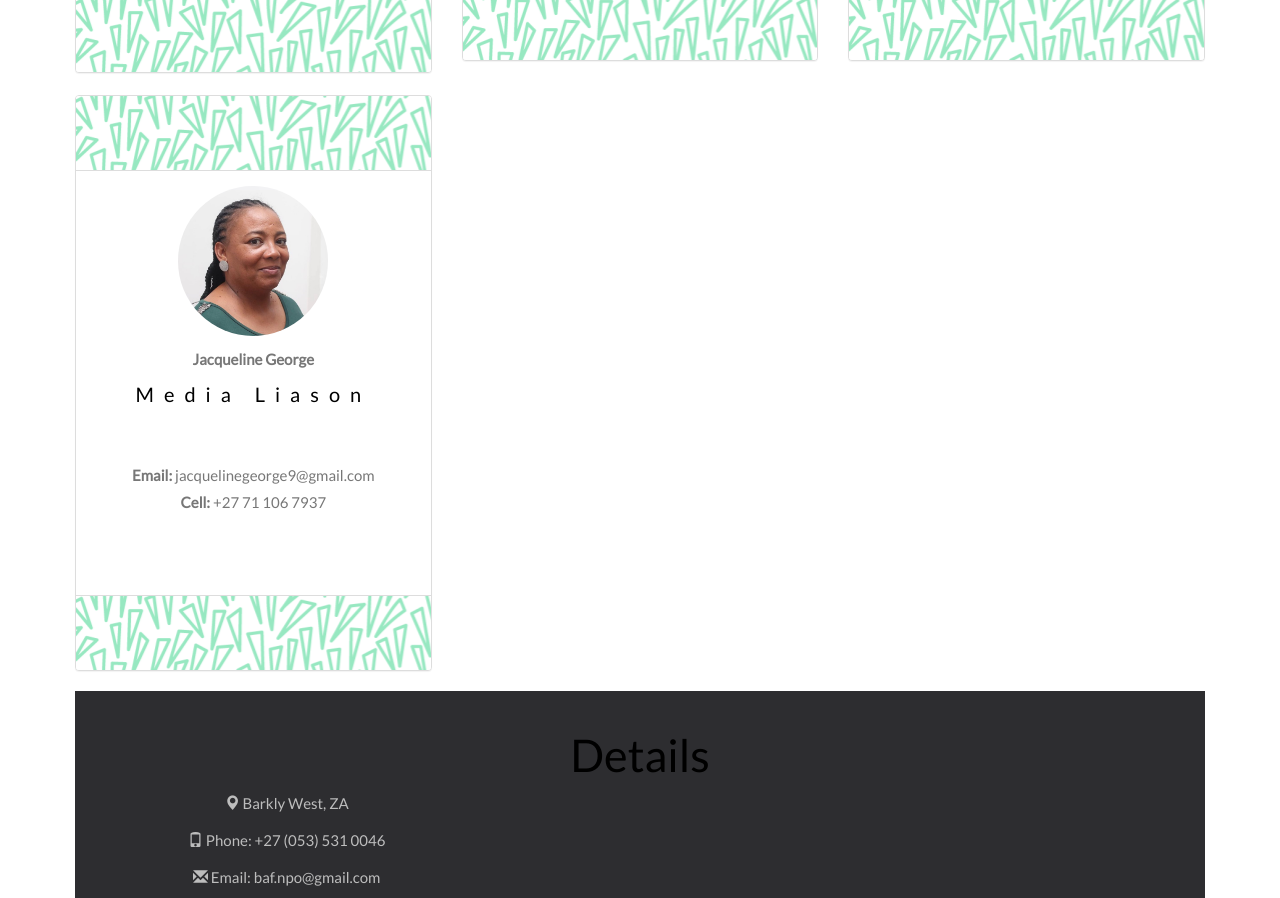
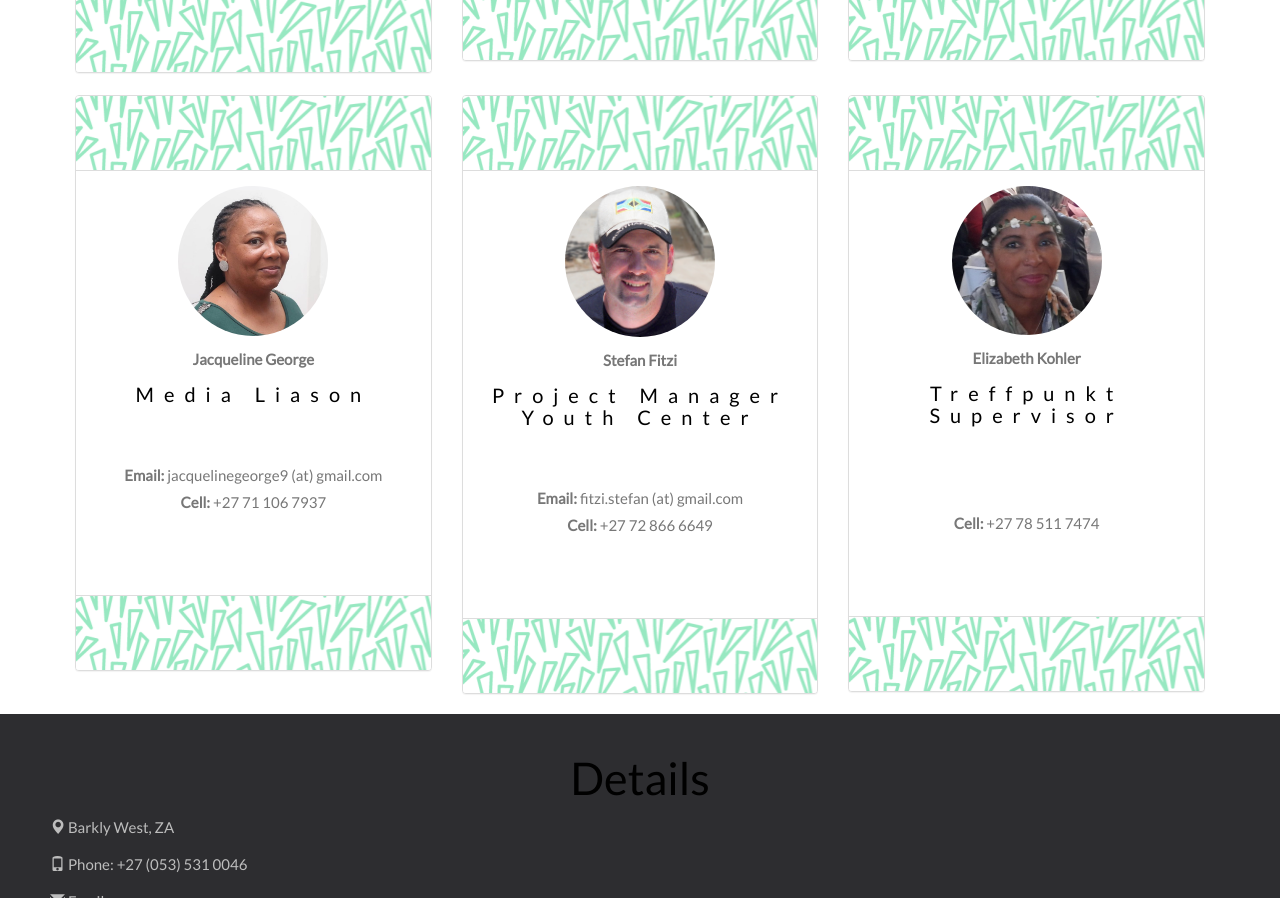
Before and after one commit to stefanfitzi/baf-website, a plain HTML site: page bafpage/contacts.html in a window 1280 px wide. Shown: the part 704-1602 px from the top of the page. Drawn offline with nearby package versions, Linux system fonts and the light colour scheme.

Commit message:
Added more contacts with profile pictures

```diff
--- a/bafpage/contacts.html
+++ b/bafpage/contacts.html
@@ -204,7 +204,7 @@
            <h4>Founder and Coordinator</h4>
           <br/>
 
-           <b>Email:</b> irene.fitzi@gmx.ch
+           <b>Email:</b> irene.fitzi (at) gmx.ch
           <br/>
            <b>Cell:</b> +27 72 698 2881
            <br/>
@@ -232,9 +232,10 @@
         <b>Benita George</b>
            <br/>
            <h4>Chairperson</h4>
+
           <br/>
 
-          <b> Email:</b> benita@rising-stars.org
+          <b> Email:</b> benita (at) rising-stars.org
 
           <br/>
           <b> Cell:</b> +27 73 433 1766
@@ -266,7 +267,7 @@
            <h4>Treasurer</h4>
           <br/>
 
-           <b>Email:</b> s.bontsi@gmail.com
+           <b>Email:</b> s.bontsi (at) gmail.com
           <br/>
 
           <b> Cell:</b> +27 71 604 3588
@@ -296,7 +297,7 @@
         </div>
         <div class="panel-body">
         <p>
-        <img src="images/jsg.jpg" class="img-responsive img-circle margin" style="display:inline" alt="Benita" width="150" height="150">
+        <img src="images/jsg.jpg" class="img-responsive img-circle margin" style="display:inline" alt="Jacqui" width="150" height="150">
         </p>
         <p>
         <b>Jacqueline George</b>
@@ -304,7 +305,7 @@
            <h4>Media Liason</h4>
           <br/>
 
-          <b> Email:</b> jacquelinegeorge9@gmail.com
+          <b> Email:</b> jacquelinegeorge9 (at) gmail.com
 
           <br/>
           <b> Cell:</b> +27 71 106 7937
@@ -320,6 +321,71 @@
       </div>
     </div>
 
+    <div class="col-sm-4 col-xs-12">
+      <div class="panel panel-default text-center">
+        <div class="panel-heading">
+          <br/>
+           <br/>
+        </div>
+        <div class="panel-body">
+        <p>
+        <img src="images/stef.jpg" class="img-responsive img-circle margin" style="display:inline" alt="Stefan" width="150" height="150">
+        </p>
+        <p>
+        <b>Stefan Fitzi</b>
+           <br/>
+           <h4>Project Manager<br>
+           Youth Center</h4>
+          <br/>
+
+          <b> Email:</b> fitzi.stefan (at) gmail.com
+
+          <br/>
+          <b> Cell:</b> +27 72 866 6649
+           <br/>
+          <br/>
+           <br/>
+          </p>
+        </div>
+        <div class="panel-footer">
+        <br/>
+           <br/>
+       </div>
+      </div>
+    </div>
+
+    <div class="col-sm-4 col-xs-12">
+      <div class="panel panel-default text-center">
+        <div class="panel-heading">
+          <br/>
+           <br/>
+        </div>
+        <div class="panel-body">
+        <p>
+        <img src="images/sent.jpg" class="img-responsive img-circle margin" style="display:inline" alt="Elizabeth" width="150" height="150">
+        </p>
+        <p>
+        <b>Elizabeth Kohler</b>
+           <br/>
+           <h4>Treffpunkt Supervisor</h4>
+          <br/>
+
+
+
+          <br/>
+          <b> Cell:</b> +27 78 511 7474
+           <br/>
+          <br/>
+           <br/>
+          </p>
+        </div>
+        <div class="panel-footer">
+        <br/>
+           <br/>
+       </div>
+      </div>
+    </div>
+    </div>
 </div>
 
 
@@ -336,15 +402,15 @@
       <p><span class="glyphicon glyphicon-map-marker"></span>
       Barkly West, ZA</p>
       <p><span class="glyphicon glyphicon-phone"></span> Phone: +27 (053) 531 0046</p>
-      <p><span class="glyphicon glyphicon-envelope"></span> Email: baf.npo@gmail.com</p>
+      <p><span class="glyphicon glyphicon-envelope"></span> Email: </p>
       <p><a href="http://www.facebook.com/baf.center" style="color: #8c8c8c"><i class="fa fa-facebook-square"> </i>BAF Youth Center</a></p>  <br/>
       <br/>
       <h4>Bank Details</h4>
       <p><b>Bank:</b> First National Bank (FNB)
       <br/>
-      <b>Branch:</b>
+      <b>Branch:</b> Barkly West
         <br/>
-      <b>Acc:</b>
+      <b>Acc:</b> 62164334105
         <br/>
 
       </p>
```
Also changed, not shown: bafpage/images/sent.jpg (added), bafpage/images/stef.jpg (added).
